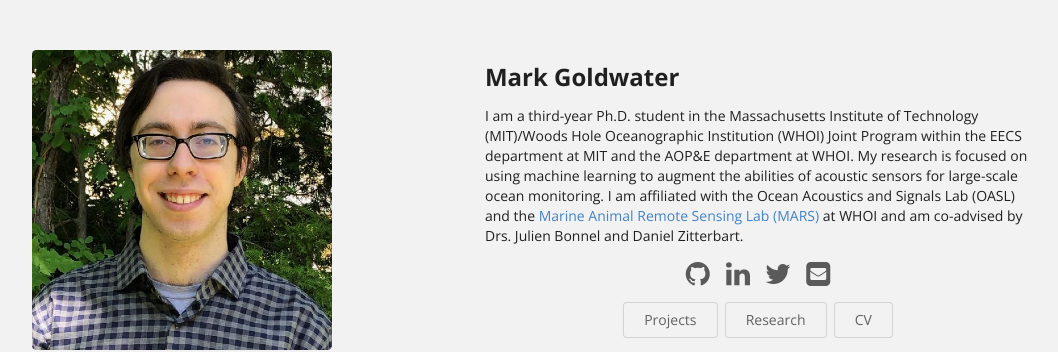
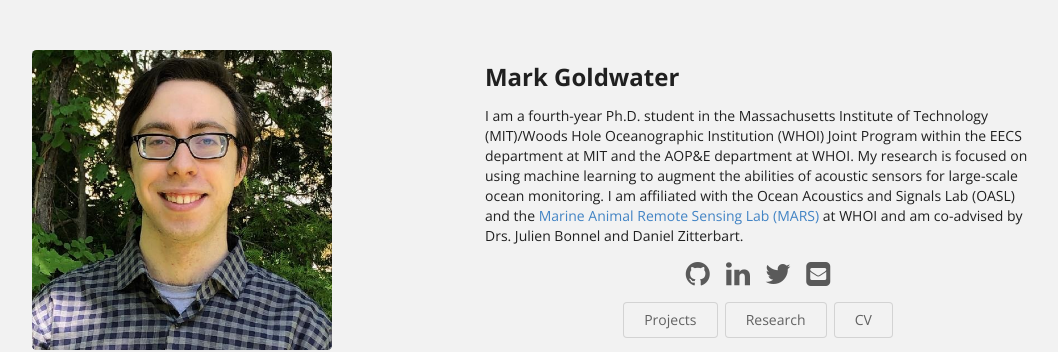
Before and after one commit to MarkG98/MarkG98.github.io, a Jekyll site: the page built from index.html, in a window 1280 px wide. Shown: the part 236-588 px from the top of the page, without its empty margins (169-1227 px from the left). Built offline with Jekyll 4.4.1, drawn with Linux system fonts in a browser that asks for light colours.

Commit message:
Update bio.json

```diff
--- a/_data/bio.json
+++ b/_data/bio.json
@@ -6,7 +6,7 @@
     "email": "mgoldwat@mit.edu",
     "phone": "",
     "website": "https://MarkG98.github.io",
-    "summary": "I am a third-year Ph.D. student in the Massachusetts Institute
+    "summary": "I am a fourth-year Ph.D. student in the Massachusetts Institute
                 of Technology (MIT)/Woods Hole Oceanographic Institution (WHOI)
                 Joint Program within the EECS department at MIT and the AOP&E
                 department at WHOI. My research is focused on using machine
```
